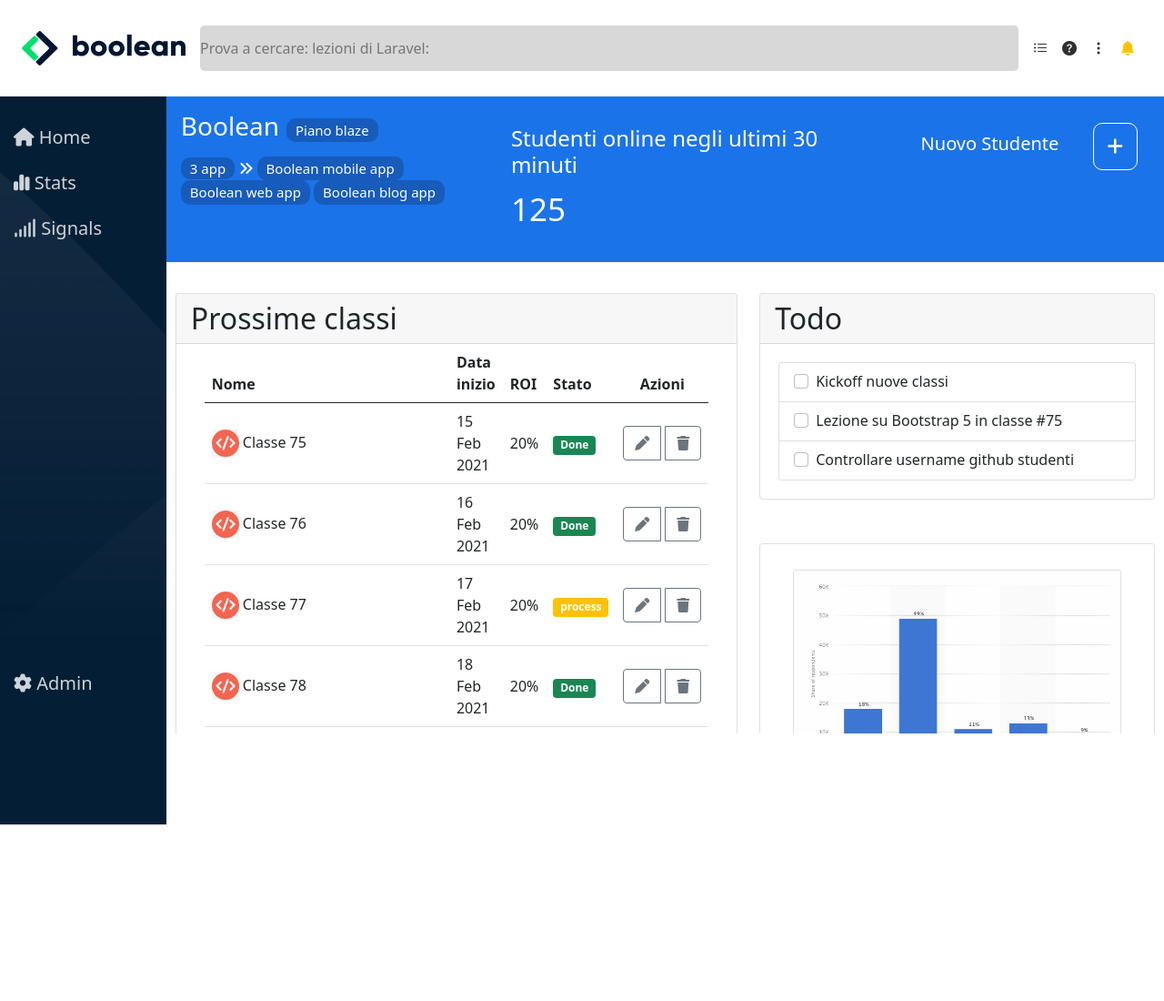
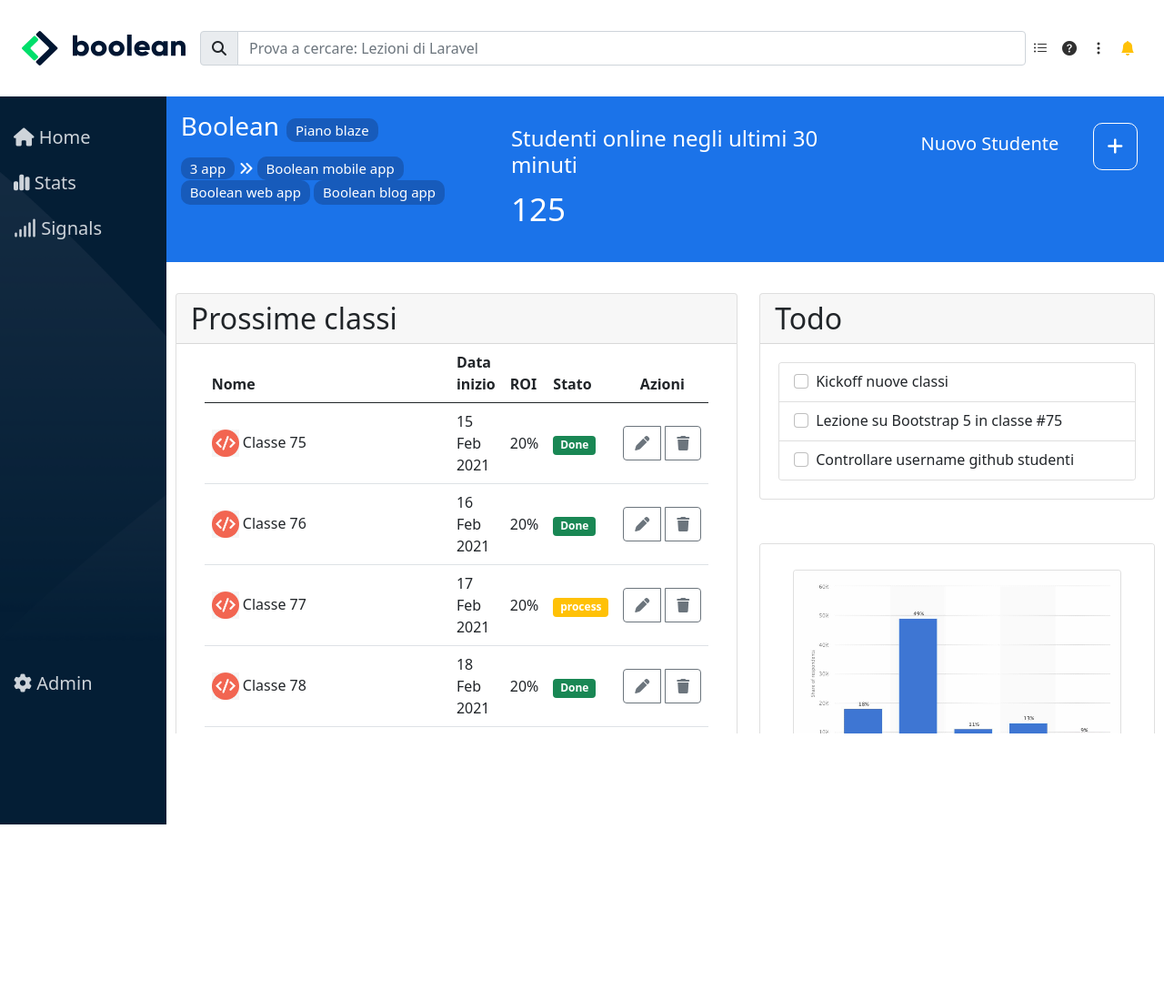
Before and after one commit to lucadisanto7/html-css-bootstrap-dashboard, a plain HTML site: page index.html in a window 1280 px wide. Shown: the top 1100 px of the page at 91% size. Drawn offline with nearby package versions, Linux system fonts and the light colour scheme.

Commit message:
[FIX] Fixed Navbar

```diff
--- a/css/style.css
+++ b/css/style.css
@@ -15,7 +15,6 @@ body {
     display: flex;
 }
 header .form-control {
-    max-width: 600px;
     margin: auto;
 }
 .main-content {
@@ -158,6 +157,9 @@ header .content {
     height: 50px;
     border: 0;
 }
+.w-100{
+    flex-basis: 100%;
+}
 /* END OF NAVBAR */
 
 
--- a/index.html
+++ b/index.html
@@ -19,7 +19,12 @@
                         <img src="./img/mobile-logo.png" class="mobile-logo d-lg-none" alt="mobile-logo">
                         <img src="./img/logo.svg" width="180px" height="80px" class="logo-2 d-none d-lg-inline-block" alt="mobile-logo">
                     </a>
-                    <input class="me-2 w-100 bg-grey" type="search" placeholder="Prova a cercare: lezioni di Laravel: " aria-label="Search">
+                    <form action="" class="w-100">
+                        <div class="input-group flex-nowrap">
+                            <span class="input-group-text" id="addon-wrapping"><i class="fa fa-search"></i></span>
+                            <input type="search" class="form-control" placeholder="Prova a cercare: Lezioni di Laravel" aria-label="Username" aria-describedby="addon-wrapping">
+                        </div>
+                    </form>
                     <a class="nav-link d-lg-none d-xl-none" href="#" role="button" data-bs-toggle="dropdown"><i class="bi bi-bell-fill c-orange"></i></a>
                     <ul class="dropdown-menu position-absolute dropdown-menu-end d-lg-none">
                       <li><a class="dropdown-item" href="#">Profilo</a></li>
```
